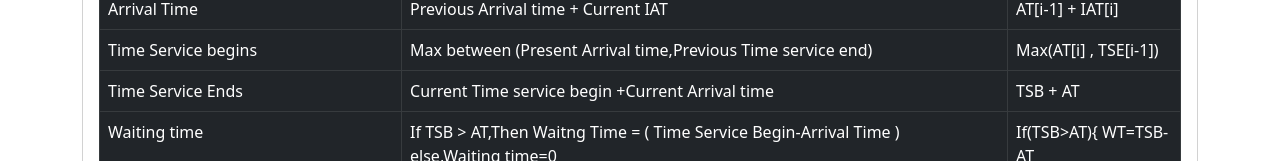
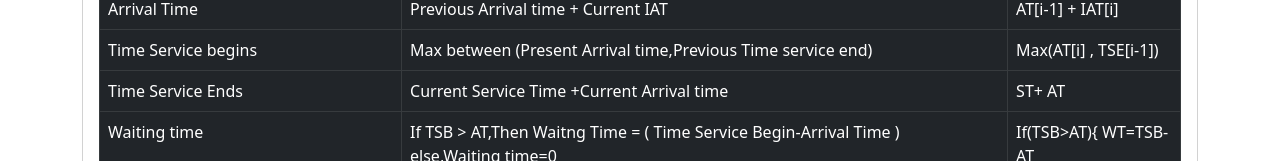
Before and after one commit to Karim-Rahat/Grocery-Simulation-By-JS, a plain HTML site: page index.html in a window 1280 px wide. Both pictures are taken after a click on the button "CLick to see formula". Shown: the part 268-429 px from the top of the page. Drawn offline with nearby package versions, Linux system fonts and the light colour scheme.

Commit message:
Update index.html

```diff
--- a/index.html
+++ b/index.html
@@ -71,8 +71,8 @@
         </tr>
         <tr>
           <td>Time Service Ends</td>
-          <td>Current Time service begin +Current Arrival time</td>
-          <td>TSB + AT</td>
+          <td>Current Service Time +Current Arrival time</td>
+          <td>ST+ AT</td>
         </tr>
         <tr>
           <td>Waiting time</td>
```
